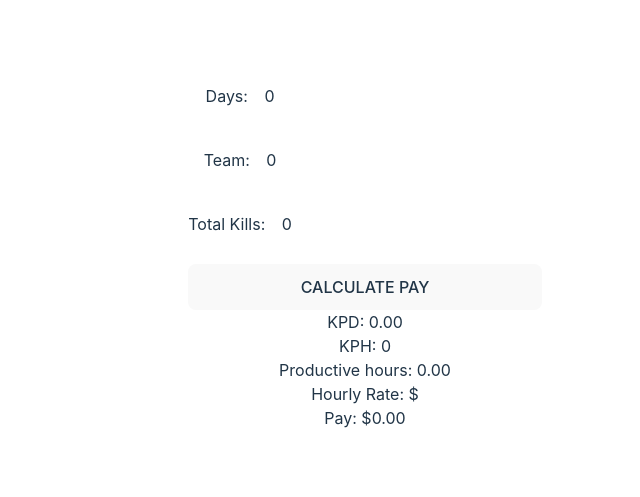
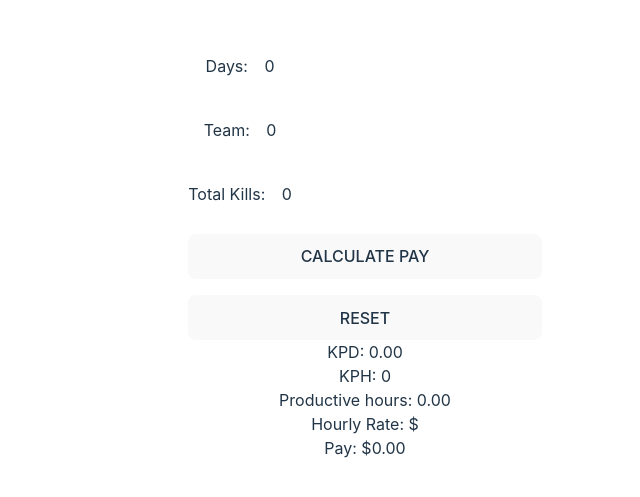
Before and after one commit to Chukwuebuka98/NexQuant, a React (Vite) app: page / in a window 1280 px wide. Shown: the part 149-646 px from the top of the page, without its empty margins (275-915 px from the left). Built offline with nearby package versions, Linux system fonts and the light colour scheme.

Commit message:
Reset button added

```diff
--- a/src/components/Data.jsx
+++ b/src/components/Data.jsx
@@ -37,6 +37,17 @@ const Data = () => {
 
       setFinalPay(totalProductiveHours * rate);
     }
+  };
+
+  const resetPay = () => {
+    setNumOfDays(0);
+    setNumOfTeams(0);
+    setTotalNumOfKills(0);
+    setKillsPerDay(0);
+    setKillsPerHour(0);
+    setProductiveHours(0);
+    setHourlyRate(0);
+    setFinalPay(0);
   };
 
   // useEffect(() => {
@@ -105,6 +116,7 @@ const Data = () => {
         </div>
 
         <button onClick={calculatePay}>CALCULATE PAY</button>
+        <button onClick={resetPay}>RESET</button>
       </div>
 
       <div>
```
